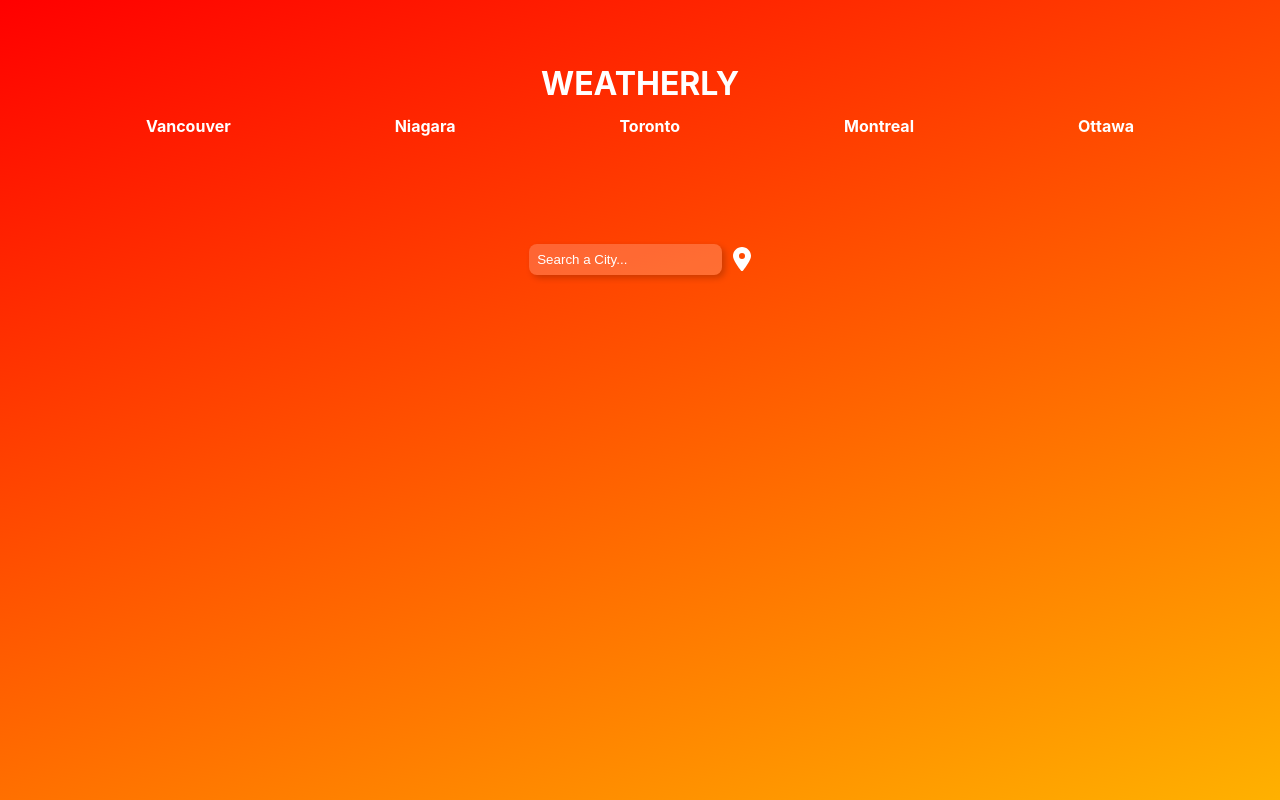
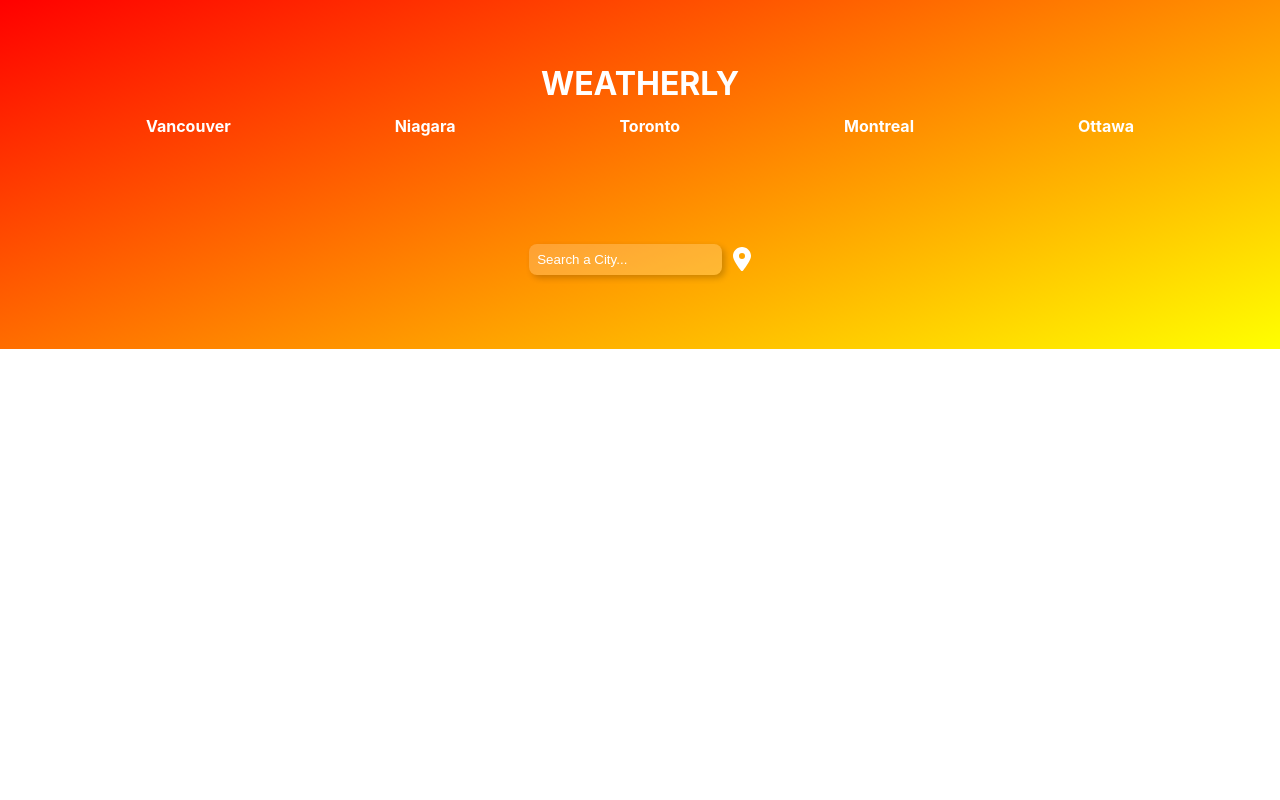
Before and after one commit to JubzCodes/Weatherly, a React (Create React App) app: page / in a window 1280 px wide. Shown: the top 800 px of the page. Built offline with nearby package versions, Linux system fonts and the light colour scheme; no server answers.

Commit message:
fix app hright

```diff
--- a/src/App.css
+++ b/src/App.css
@@ -6,7 +6,6 @@
 
 .App {
   text-align: center;
-  height: 170vh;
   background-position: center;
   background-repeat: no-repeat;
   background-size: cover;
```
